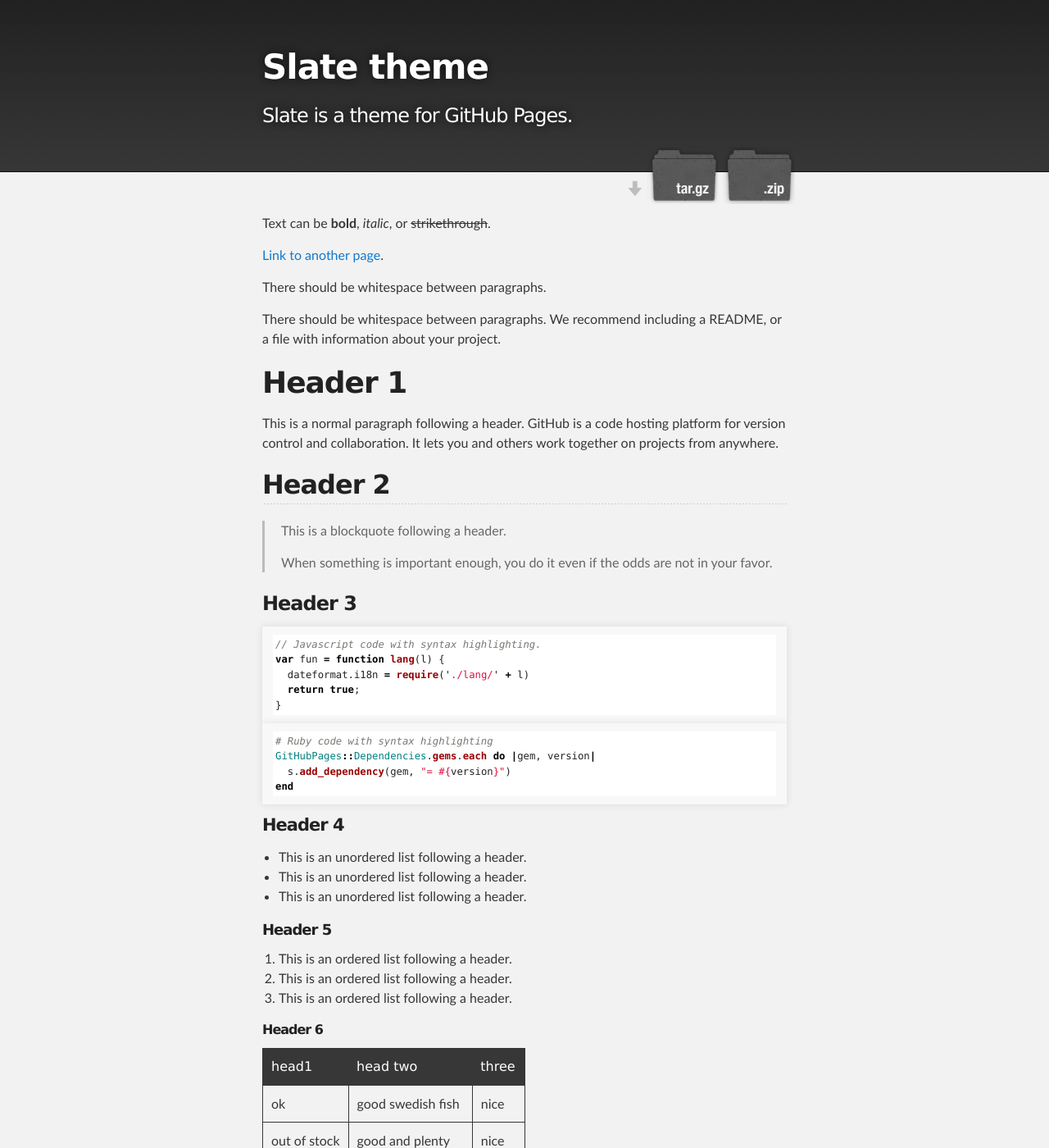
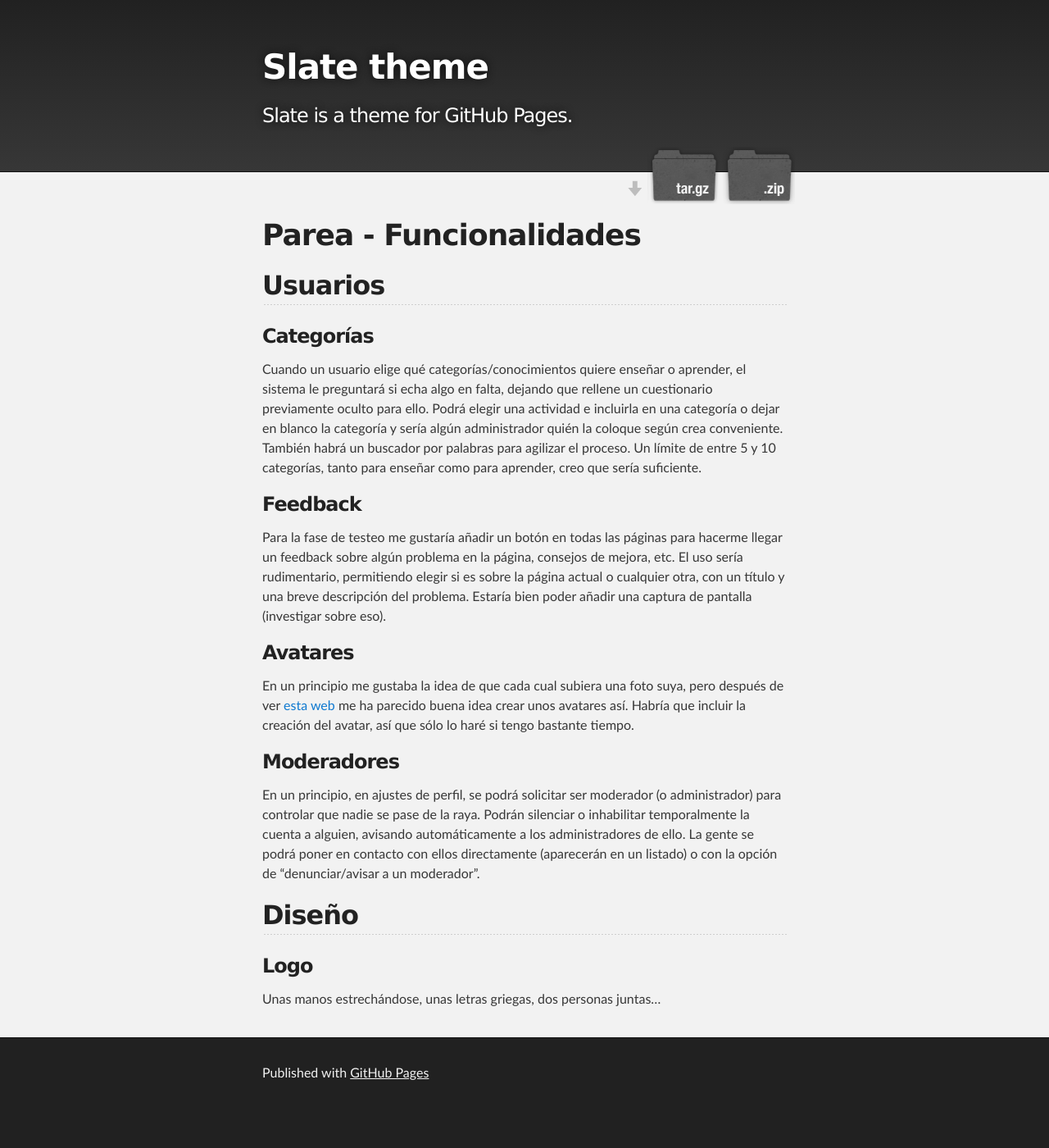
Before and after one commit to gelovic/gelovic.github.io, a Jekyll site: the page built from index.md, in a window 1280 px wide and 1400 px high. Shown: the whole window at 82% size. Built offline with Jekyll 4.4.1, drawn with Linux system fonts in a browser that asks for light colours; our own code applies the rules of GitHub Pages for plain Markdown files; some of the changed text lies outside the part shown.

Commit message:
editado index.md

````diff
--- a/index.md
+++ b/index.md
@@ -2,122 +2,29 @@
 layout: default
 ---
 
-Text can be **bold**, _italic_, or ~~strikethrough~~.
+# Parea - Funcionalidades
 
-[Link to another page](./another-page.html).
+## Usuarios
 
-There should be whitespace between paragraphs.
+### Categorías
 
-There should be whitespace between paragraphs. We recommend including a README, or a file with information about your project.
+Cuando un usuario elige qué categorías/conocimientos quiere enseñar o aprender, el sistema le preguntará si echa algo en falta, dejando que rellene un cuestionario previamente oculto para ello. Podrá elegir una actividad e incluirla en una categoría o dejar en blanco la categoría y sería algún administrador quién la coloque según crea conveniente. También habrá un buscador por palabras para agilizar el proceso. Un límite de entre 5 y 10 categorías, tanto para enseñar como para aprender, creo que sería suficiente.
 
-# Header 1
+### Feedback
 
-This is a normal paragraph following a header. GitHub is a code hosting platform for version control and collaboration. It lets you and others work together on projects from anywhere.
+Para la fase de testeo me gustaría añadir un botón en todas las páginas para hacerme llegar un feedback sobre algún problema en la página, consejos de mejora, etc. El uso sería rudimentario, permitiendo elegir si es sobre la página actual o cualquier otra, con un título y una breve descripción del problema. Estaría bien poder añadir una captura de pantalla (investigar sobre eso).
 
-## Header 2
+### Avatares
 
-> This is a blockquote following a header.
->
-> When something is important enough, you do it even if the odds are not in your favor.
+En un principio me gustaba la idea de que cada cual subiera una foto suya, pero después de ver [esta web](https://bigheads.io/
+) me ha parecido buena idea crear unos avatares así. Habría que incluir la creación del avatar, así que sólo lo haré si tengo bastante tiempo.
 
-### Header 3
+### Moderadores
 
-```js
-// Javascript code with syntax highlighting.
-var fun = function lang(l) {
-  dateformat.i18n = require('./lang/' + l)
-  return true;
-}
-```
+En un principio, en ajustes de perfil, se podrá solicitar ser moderador (o administrador) para controlar que nadie se pase de la raya. Podrán silenciar o inhabilitar temporalmente la cuenta a alguien, avisando automáticamente a los administradores de ello. La gente se podrá poner en contacto con ellos directamente (aparecerán en un listado) o con la opción de "denunciar/avisar a un moderador".
 
-```ruby
-# Ruby code with syntax highlighting
-GitHubPages::Dependencies.gems.each do |gem, version|
-  s.add_dependency(gem, "= #{version}")
-end
-```
+## Diseño
 
-#### Header 4
+### Logo
 
-*   This is an unordered list following a header.
-*   This is an unordered list following a header.
-*   This is an unordered list following a header.
-
-##### Header 5
-
-1.  This is an ordered list following a header.
-2.  This is an ordered list following a header.
-3.  This is an ordered list following a header.
-
-###### Header 6
-
-| head1        | head two          | three |
-|:-------------|:------------------|:------|
-| ok           | good swedish fish | nice  |
-| out of stock | good and plenty   | nice  |
-| ok           | good `oreos`      | hmm   |
-| ok           | good `zoute` drop | yumm  |
-
-### There's a horizontal rule below this.
-
-* * *
-
-### Here is an unordered list:
-
-*   Item foo
-*   Item bar
-*   Item baz
-*   Item zip
-
-### And an ordered list:
-
-1.  Item one
-1.  Item two
-1.  Item three
-1.  Item four
-
-### And a nested list:
-
-- level 1 item
-  - level 2 item
-  - level 2 item
-    - level 3 item
-    - level 3 item
-- level 1 item
-  - level 2 item
-  - level 2 item
-  - level 2 item
-- level 1 item
-  - level 2 item
-  - level 2 item
-- level 1 item
-
-### Small image
-
-![Octocat](https://github.githubassets.com/images/icons/emoji/octocat.png)
-
-### Large image
-
-![Branching](https://guides.github.com/activities/hello-world/branching.png)
-
-
-### Definition lists can be used with HTML syntax.
-
-<dl>
-<dt>Name</dt>
-<dd>Godzilla</dd>
-<dt>Born</dt>
-<dd>1952</dd>
-<dt>Birthplace</dt>
-<dd>Japan</dd>
-<dt>Color</dt>
-<dd>Green</dd>
-</dl>
-
-```
-Long, single-line code blocks should not wrap. They should horizontally scroll if they are too long. This line should be long enough to demonstrate this.
-```
-
-```
-The final element.
-```
+Unas manos estrechándose, unas letras griegas, dos personas juntas...
````
Also changed, not shown: 1 other file.
